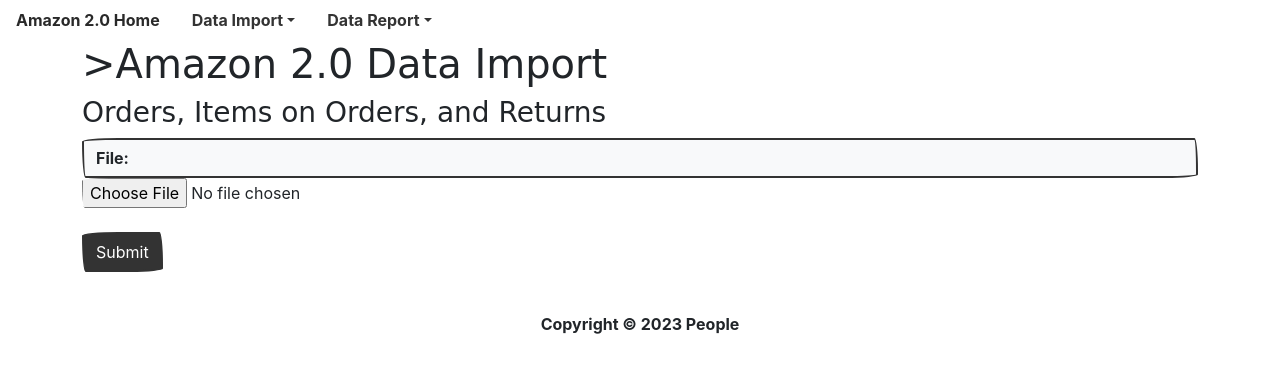
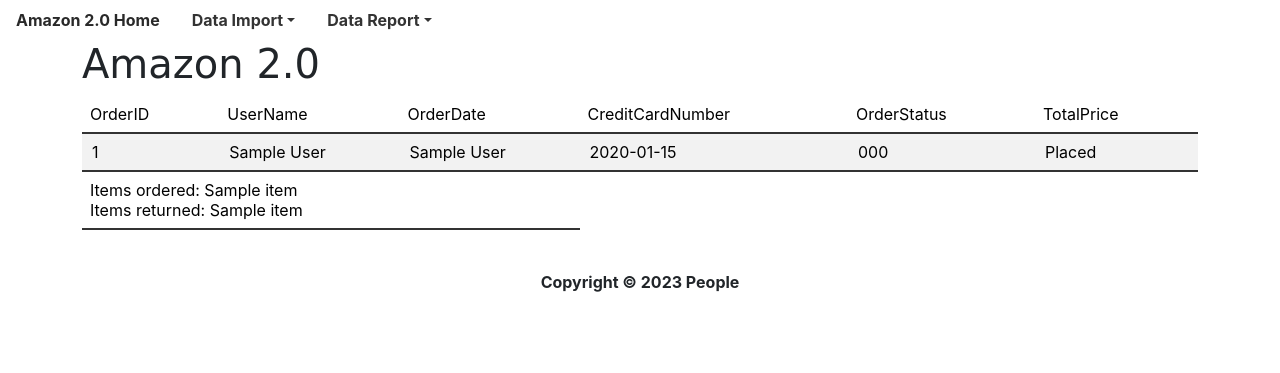
Before and after one commit to theoneGUI/cs370-project, a PHP site: page /OrderReturnOrderitemReport.php in a window 1280 px wide. Shown: the top 373 px of the page. Run offline with PHP 8.4, Linux system fonts and the light colour scheme; tables that the repository leaves empty hold one stand-in row (values such as "Sample post"); some web fonts are replaced.

Commit message:
Update OrderItemReport to use item names

```diff
--- a/OrderReturnOrderitemReport.php
+++ b/OrderReturnOrderitemReport.php
@@ -1,115 +1,159 @@
 <?php
 require 'config.php';
 $importAttempted =  ($_SERVER["REQUEST_METHOD"] == "POST");
-$importSucceeded = false;
+$conError = false;
 $importErrorMesg = "";
 
-if ($importAttempted) {
-    $con = connect();
-    if ($con[0]) {
-        $con = $con[1];
-        function getSellerId($sellerName) {
-            global $con;
-            $word = addslashes($sellerName);
-            $result = mysqli_query($con, "SELECT SellerID FROM seller WHERE SellerName = '{$word}'");
-            $result = mysqli_fetch_assoc($result);
-            return $result["SellerID"];
+$con = @connect();
+if ($con[0]) {
+    $con = $con[1];
+
+}
+else {
+    $importErrorMesg = $con[1];
+    $conError = true;
+}
+
+function output_error($title, $error) {
+    echo "<span style='color:red;'>\n";
+    echo "<h2>". $title . "</h2>\n";
+    echo "<h4>" . $error . "</h4>";
+    echo "</span>";
+}
+
+?>
+
+<html>
+<head>
+    <title>
+        Amazon 2.0
+    </title>
+    <?php include_once 'bs.php'; ?>
+</head>
+<style>
+    .pizzaDataTable {
+        border-spacing: 0;
+    }
+    .pizzaDataRow td {
+        padding-left: 10px;
+    }
+    .pizzaDataHeader td {
+        padding-right: 20px;
+    }
+
+    .pizzaDataDetailsCell {
+        padding-left: 20px;
+    }
+    .pizzaDataTable tr:nth-child(2n) {
+        background-color: #cccccc;
+    }
+</style>
+<body>
+<?php include_once 'header.php'; ?>
+
+<h1>Amazon 2.0</h1>
+<?php
+if ($conError) {
+    echo output_error("error", $importErrorMesg);
+}
+else {
+    function output_table_open() {
+        echo "<table class='table table-striped'>\n";
+        echo "<thead>";
+        echo "<tr class='pizzaDataHeader'>\n";
+        echo "  <td>OrderID</td>\n";
+        echo "  <td>UserName</td>\n";
+        echo "  <td>OrderDate</td>\n";
+        echo "  <td>CreditCardNumber</td>\n";
+        echo "  <td>OrderStatus</td>\n";
+        echo "  <td>TotalPrice</td>\n";
+        echo "</tr>\n";
+        echo "</thead>";
+    }
+
+    function output_table_close() {
+        echo "</table>\n";
+    }
+
+    function output_order_row($OrderID, $UserName, $OrderDate, $CreditCardNumber, $OrderStatus, $TotalPrice) {
+        echo "<tr class='pizzaDataRow'>\n";
+        echo "  <td>{$OrderID}</td>\n";
+        echo "  <td>{$UserName}</td>\n";
+        echo "  <td>{$OrderDate}</td>\n";
+        echo "  <td>{$CreditCardNumber}</td>\n";
+        echo "  <td>{$OrderStatus}</td>\n";
+        echo "  <td>{$TotalPrice}</td>\n";
+        echo "</tr>\n";
+    }
+
+    function output_order_details_row($items, $returns) {
+        $items_string = "None";
+        $return_str = "None";
+        if (count($items) != 0) {
+            $items_string = implode(", ", $items);
         }
-        function getItemId($itemName, $sellerId) {
-            global $con;
-            $word = addslashes($itemName);
-            $result = mysqli_query($con, "SELECT ItemID FROM item WHERE ItemName = '{$word}' AND SellerID = {$sellerId}");
-            $result = mysqli_fetch_assoc($result);
-            return $result["ItemID"];
+        if (count($returns) != 0) {
+            $return_str = implode(", ", $returns);
         }
-        $contents = file_get_contents($_FILES["importFile"]['tmp_name']);
-        $lines = explode("\n", $contents);
-        $header = str_getcsv($lines[0]);
-        $lastOrder = null;
-        for ($i = 1; $i < count($lines); $i++) {
-            $line = $lines[$i];
-            $parsedLine = str_getcsv($line);
-            if (count($parsedLine) == 0) continue; // skip blank lines
-            $assoc = array_combine($header, $parsedLine);
-            // Import Orders
-            if ($assoc["OrderID"] != $lastOrder) {
-                $word = addslashes($assoc["UserEmail"]);
-                $result = mysqli_query($con, "SELECT UserID FROM user WHERE EmailAddress = '{$word}'");
-                $result = mysqli_fetch_assoc($result);
-                $fetchedUser = $result["UserID"];
+        echo "<tr>";
+        echo "<td colspan='3' class='pizzaDataDetailsCell'>";
+        echo "Items ordered: {$items_string} <br>\n" .
+            " Items returned: {$return_str}<br>\n"
+            . "</td>";
+        echo "</tr>";
+    }
 
-                $stmt = mysqli_prepare($con, "INSERT INTO `order` (OrderID, UserID, TotalPrice, OrderStatus, CreditCardNumber, OrderDate) VALUES (?, ?, ?, ?, ?, ?)" .
-                    " ON DUPLICATE KEY UPDATE TotalPrice = ?, OrderStatus = ?, CreditCardNumber = ?, OrderDate = ?");
-                mysqli_stmt_bind_param($stmt, "iidsssdsss", $assoc["OrderID"], $fetchedUser, $assoc["TotalPrice"], $assoc["OrderStatus"], $assoc["CreditCardNumber"], $assoc["OrderDate"],
-                    $assoc["TotalPrice"], $assoc["OrderStatus"], $assoc["CreditCardNumber"], $assoc["OrderDate"]);
-                mysqli_stmt_execute($stmt);
-                $lastOrderId = $assoc["OrderID"];
-                $lastOrder = $assoc["OrderID"];
-            }
-            // Import OrderItems
-            $fetchedItem = getItemId($assoc["ItemName"], getSellerId($assoc["SellerName"]));
-            $stmt = mysqli_prepare($con, "INSERT INTO orderitem (OrderID, ItemID, ItemQuantity) VALUES (?, ?, ?) ON DUPLICATE KEY UPDATE ItemQuantity = ?");
-            mysqli_stmt_bind_param($stmt, "iiii", $lastOrderId, $fetchedItem, $assoc["OrderItemQuantity"], $assoc["OrderItemQuantity"]);
-            mysqli_stmt_execute($stmt);
-            // Import Returns
-            if ($assoc["ReturnItemQuantity"] != null && $assoc["ReturnDate"] != null) {
-                $stmt = mysqli_prepare($con, "INSERT INTO `return` (OrderID, ItemID, ItemQuantity, ReturnDate) VALUES (?, ?, ?, ?)" .
-                    " ON DUPLICATE KEY UPDATE ItemQuantity = ?, ReturnDate = ?");
-                mysqli_stmt_bind_param($stmt, "iiisis",
-                    $lastOrderId, $fetchedItem, $assoc["ReturnItemQuantity"], $assoc["ReturnDate"], $assoc["ReturnItemQuantity"], $assoc["ReturnDate"]);
-                mysqli_stmt_execute($stmt);
-            }
 
-            if ($lastOrder == null)
-                $lastOrder = $assoc["OrderID"];
+    $query = "SELECT t0.OrderDate, t0.CreditCardNumber, t0.OrderID, t0.OrderStatus, t0.TotalPrice,
+                  t2.ItemID, t4.ItemName, t3.ItemID AS ReturnItemID, t5.ItemName AS ReturnItemName, t4.ItemName, CONCAT(t1.FirstName, ' ', t1.LastName)
+                  AS UserName FROM `Order` t0
+                  INNER JOIN User t1
+                  ON t0.UserID = t1.UserID
+                  INNER JOIN OrderItem t2
+                  ON t0.OrderID = t2.OrderID
+                  LEFT OUTER JOIN `Return` t3
+                  ON t0.OrderID = t3.OrderID AND t2.ItemID = t3.ItemID
+                  INNER JOIN Item t4 ON t2.ItemID =  t4.ItemID " .
+                    "LEFT OUTER JOIN Item t5 ON t3.ItemID = t5.ItemID";
+    $result = mysqli_query($con, $query);
+    if ( ! $result) {
+        if (mysqli_errno($con)) {
+            output_error("Data retrieval failure", mysqli_error($con));
         }
-        $importSucceeded = true;
+        else {
+            echo "No order data found!";
+        }
     }
     else {
-        $importErrorMesg = $con[1];
-        $importSucceeded = false;
+        output_table_open();
+
+        $lastName = null;
+        $pizzas = array();
+        $pizzerias = array();
+        while ($row = $result->fetch_array()) {
+            if ($lastName != $row["OrderID"]) {
+                if ($lastName != null) {
+                    output_order_details_row($pizzas, $pizzerias);
+                }
+                output_order_row($row["OrderID"], $row["UserName"], $row["UserName"],
+                    $row["OrderDate"], $row["CreditCardNumber"], $row["OrderStatus"], $row["TotalPrice"]);
+
+                $pizzas = array();
+                $pizzerias = array();
+            }
+            if (!in_array($row["ItemName"], $pizzas))
+                $pizzas[] = $row["ItemName"];
+            if (!in_array($row["ReturnItemName"], $pizzerias))
+                $pizzerias[] = $row["ReturnItemName"];
+            $lastName = $row["OrderID"];
+        }
+        output_order_details_row($pizzas, $pizzerias);
+
+        output_table_close();
     }
 }
 ?>
 
-<html>
-<head>
-    <title>Amazon 2.0 Data Import</title>
-    <?php include_once 'bs.php'; ?>
-</head>
-<body>
-<?php include_once 'header.php';?>
-<h1>>Amazon 2.0 Data Import</h1>
-<h3>Orders, Items on Orders, and Returns</h3>
-<?php
-
-if ($importAttempted) {
-    if ($importSucceeded) {
-        ?>
-        <h1 style="color:green;">Import Succeeded</h1>
-        <?php
-    }
-    else {
-
-        ?>
-        <span style="color: red;">
-                            <h1>Import Failed</h1>
-                            <?php echo $importErrorMesg; ?>
-                        </span>
-        <?php
-        echo "<br><br>";
-    }
-}
-?>
-<form method="POST" enctype="multipart/form-data">
-    <div class="input-group">
-
-    </div>
-    <span class="input-group-text">File:</span>
-    <input class="input-form-control" type="file" name="importFile"/>
-    <br><br>
-    <button class="btn btn-primary" type="submit">Submit</button>
-</form>
 <?php include_once 'footer.php'; ?>
 </body>
 </html>
```
